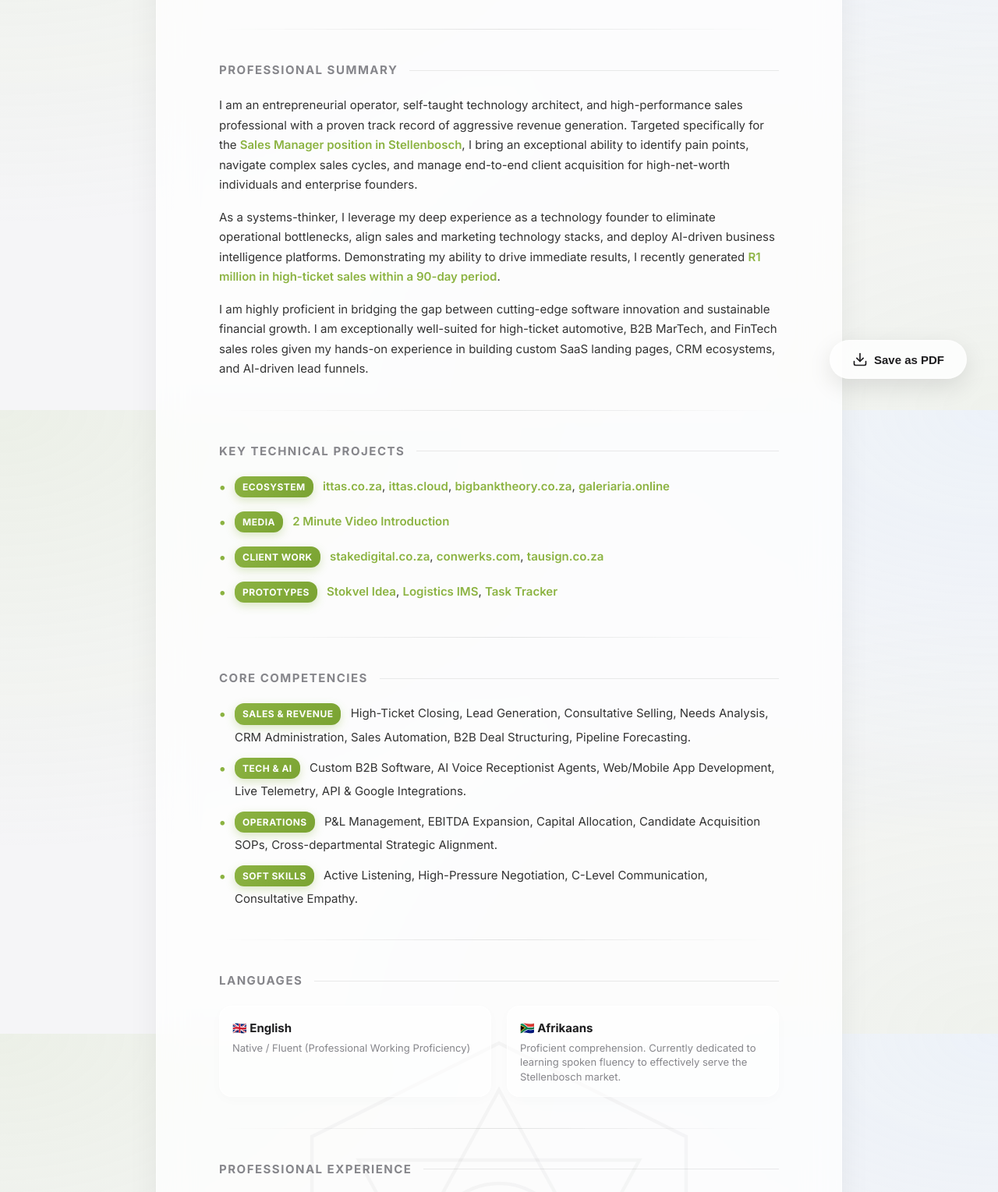
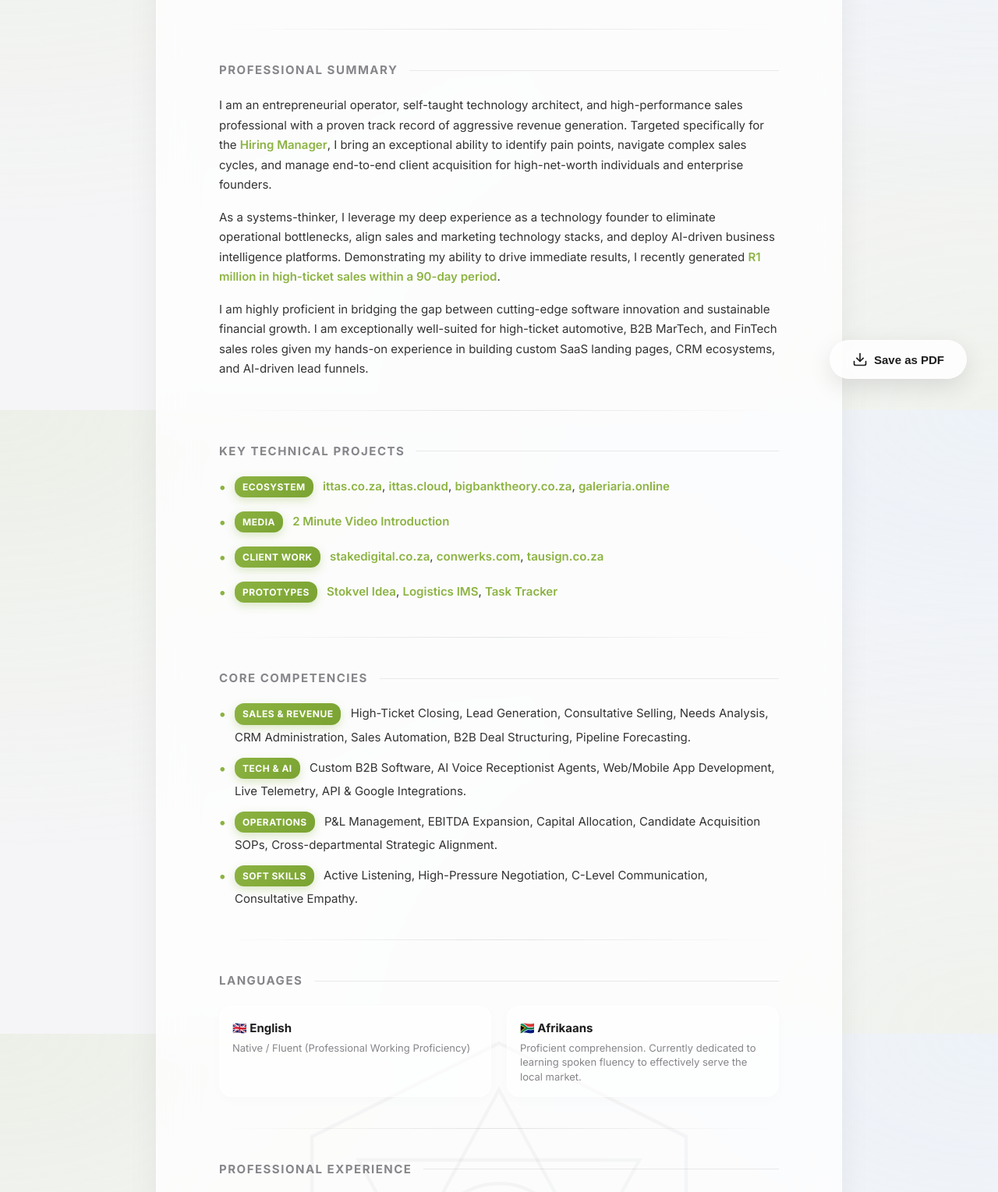
Before and after one commit to iturnedtoastar/tj-premium-resume, a plain HTML site: page index.html in a window 1280 px wide. Shown: the part 274-1803 px from the top of the page at 78% size. Drawn offline with Linux system fonts and the light colour scheme.

Commit message:
Update references from 'Sales Manager' to 'Hiring Manager'

```diff
--- a/index.html
+++ b/index.html
@@ -385,7 +385,7 @@
                 <div class="divider"></div>
 
                 <h2>Professional Summary</h2>
-                <p>I am an entrepreneurial operator, self-taught technology architect, and high-performance sales professional with a proven track record of aggressive revenue generation. Targeted specifically for the <span class="highlight-text">Sales Manager position in Stellenbosch</span>, I bring an exceptional ability to identify pain points, navigate complex sales cycles, and manage end-to-end client acquisition for high-net-worth individuals and enterprise founders.</p>
+                <p>I am an entrepreneurial operator, self-taught technology architect, and high-performance sales professional with a proven track record of aggressive revenue generation. Targeted specifically for the <span class="highlight-text">Hiring Manager</span>, I bring an exceptional ability to identify pain points, navigate complex sales cycles, and manage end-to-end client acquisition for high-net-worth individuals and enterprise founders.</p>
                 <p>As a systems-thinker, I leverage my deep experience as a technology founder to eliminate operational bottlenecks, align sales and marketing technology stacks, and deploy AI-driven business intelligence platforms. Demonstrating my ability to drive immediate results, I recently generated <span class="highlight-text">R1 million in high-ticket sales within a 90-day period</span>.</p>
                 <p>I am highly proficient in bridging the gap between cutting-edge software innovation and sustainable financial growth. I am exceptionally well-suited for high-ticket automotive, B2B MarTech, and FinTech sales roles given my hands-on experience in building custom SaaS landing pages, CRM ecosystems, and AI-driven lead funnels.</p>
 
@@ -419,7 +419,7 @@
                     </div>
                     <div class="lang-card">
                         <h3>🇿🇦 Afrikaans</h3>
-                        <p>Proficient comprehension. Currently dedicated to learning spoken fluency to effectively serve the Stellenbosch market.</p>
+                        <p>Proficient comprehension. Currently dedicated to learning spoken fluency to effectively serve the local market.</p>
                     </div>
                 </div>
 
```
